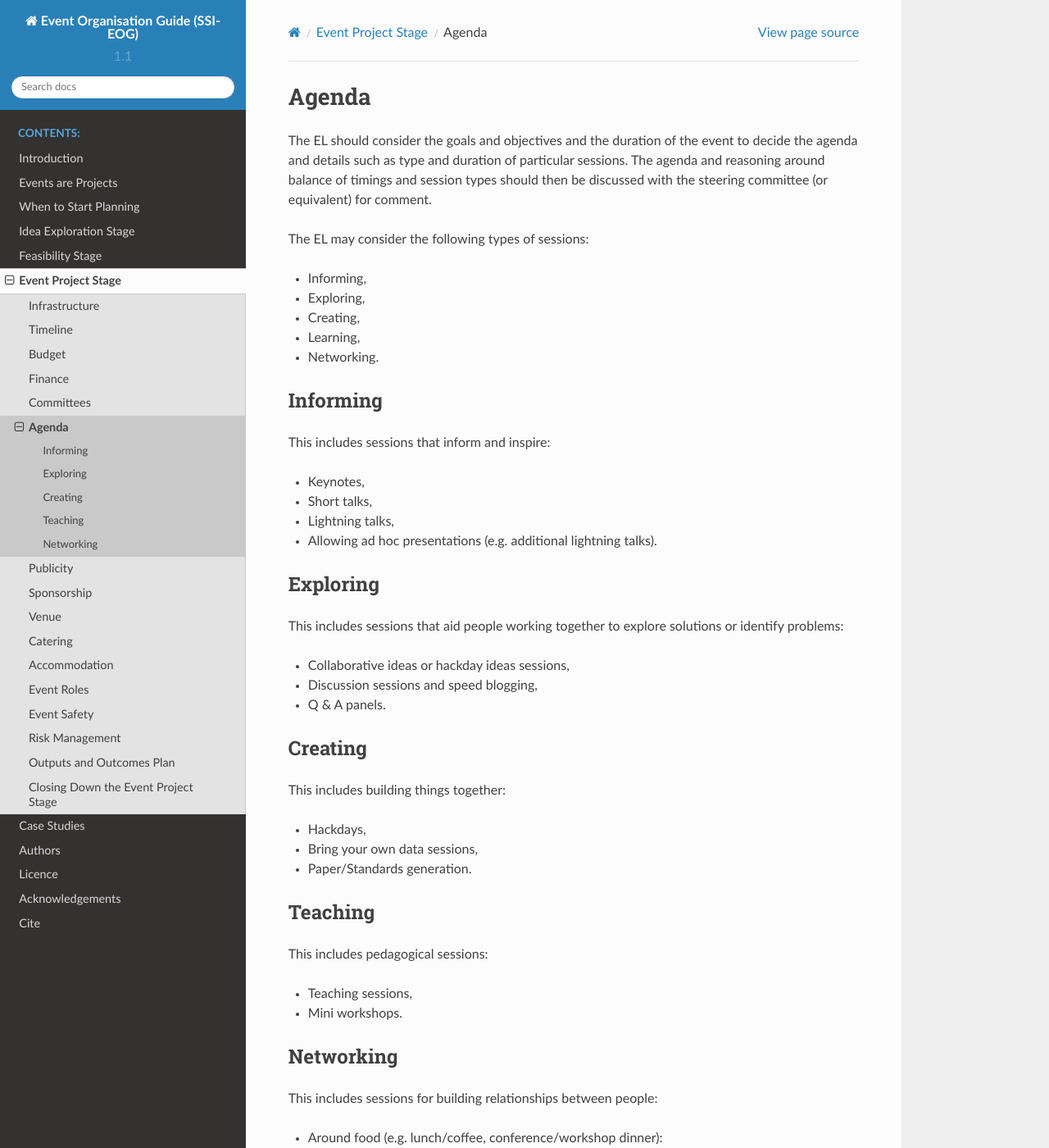
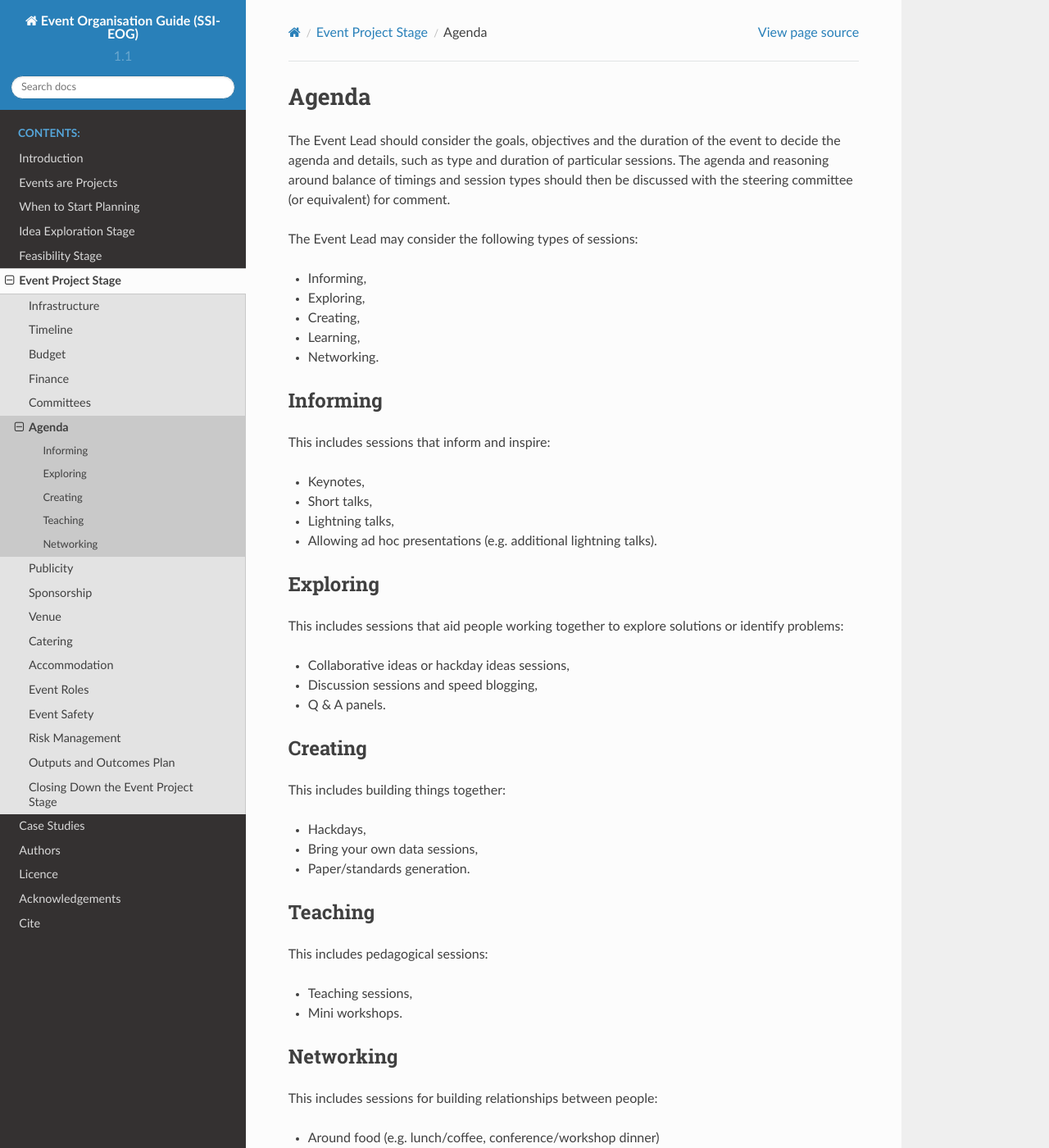
Before and after one commit to softwaresaved/event-organisation-guide, a Sphinx documentation site: the page built from docs/eog/eps-agenda.rst, in a window 1280 px wide and 1400 px high. Shown: the whole window at 82% size. Built offline with Sphinx 7.4.7 and the Read the Docs theme 2.0.0, drawn with Linux system fonts in a browser that asks for light colours; some of the changed text lies outside the part shown.

Commit message:
Update eps-agenda.rst

```diff
--- a/docs/eog/eps-agenda.rst
+++ b/docs/eog/eps-agenda.rst
@@ -2,9 +2,9 @@
 
 Agenda
 ======
-The EL should consider the goals and objectives and the duration of the event to decide the agenda and details such as type and duration of particular sessions. The agenda and reasoning around balance of timings and session types should then be discussed with the steering committee (or equivalent) for comment.
+The Event Lead should consider the goals, objectives and the duration of the event to decide the agenda and details, such as type and duration of particular sessions. The agenda and reasoning around balance of timings and session types should then be discussed with the steering committee (or equivalent) for comment.
 
-The EL may consider the following types of sessions:
+The Event Lead may consider the following types of sessions:
 
 * Informing,
 * Exploring,
@@ -38,7 +38,7 @@
 
 * Hackdays,
 * Bring your own data sessions,
-* Paper/Standards generation.
+* Paper/standards generation.
 
 Teaching
 ********
@@ -53,11 +53,11 @@
 
 This includes sessions for building relationships between people:
 
-* Around food (e.g. lunch/coffee, conference/workshop dinner):
+* Around food (e.g. lunch/coffee, conference/workshop dinner)
 
   * Protecting these times is important to allow networking to take place.
 
-* Other social programmes:
+* Other social programmes
 
   * Guided walks,
   * Visits to museums or other points of interest nearby.
```
